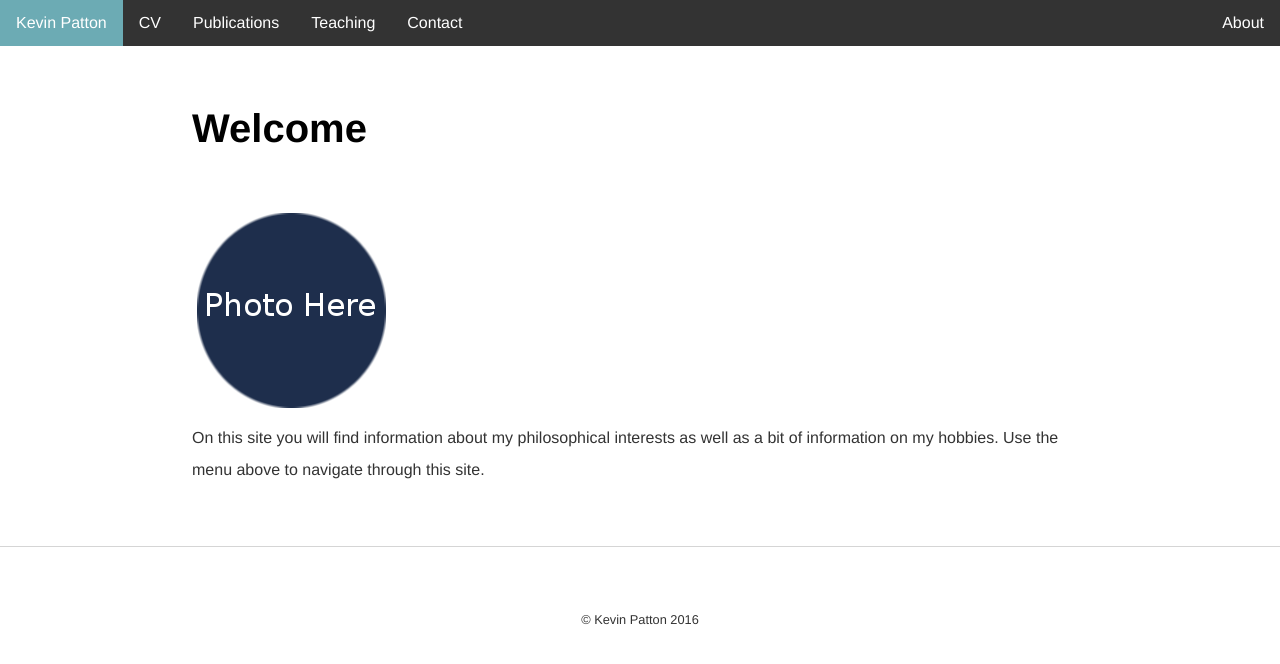
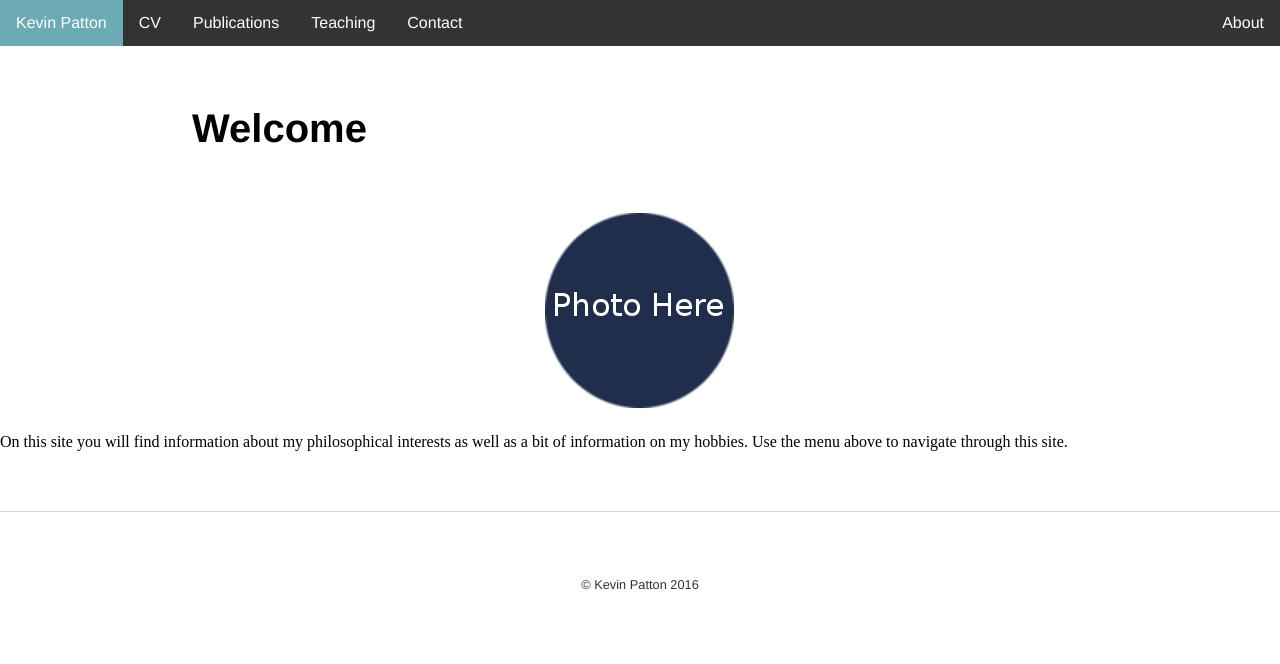
Before and after one commit to kevinjpatton/kevinjpatton.github.io, a Jekyll site: the page built from index.html, in a window 1280 px wide. Shown: the top 664 px of the page. Built offline with Jekyll 4.4.1, drawn with Linux system fonts in a browser that asks for light colours; Markdown is read by kramdown in place of the engine named in the settings.

Commit message:
Update index.html

```diff
--- a/index.html
+++ b/index.html
@@ -4,5 +4,5 @@ title: Kevin Patton
 ---
 <div class="blurb">
 	<h1>Welcome</h1>
-	<p><img src="HomePage.png" alt="test_pic" style="width:200px;height:200px;"><br>On this site you will find information about my philosophical interests as well as a bit of information on my hobbies.  Use the menu above to navigate through this site.</p>
+	<p><center><img src="HomePage.png" alt="test_pic" style="width:200px;height:200px;"></center><br>On this site you will find information about my philosophical interests as well as a bit of information on my hobbies.  Use the menu above to navigate through this site.</p>
 </div><!-- /.blurb -->
```
